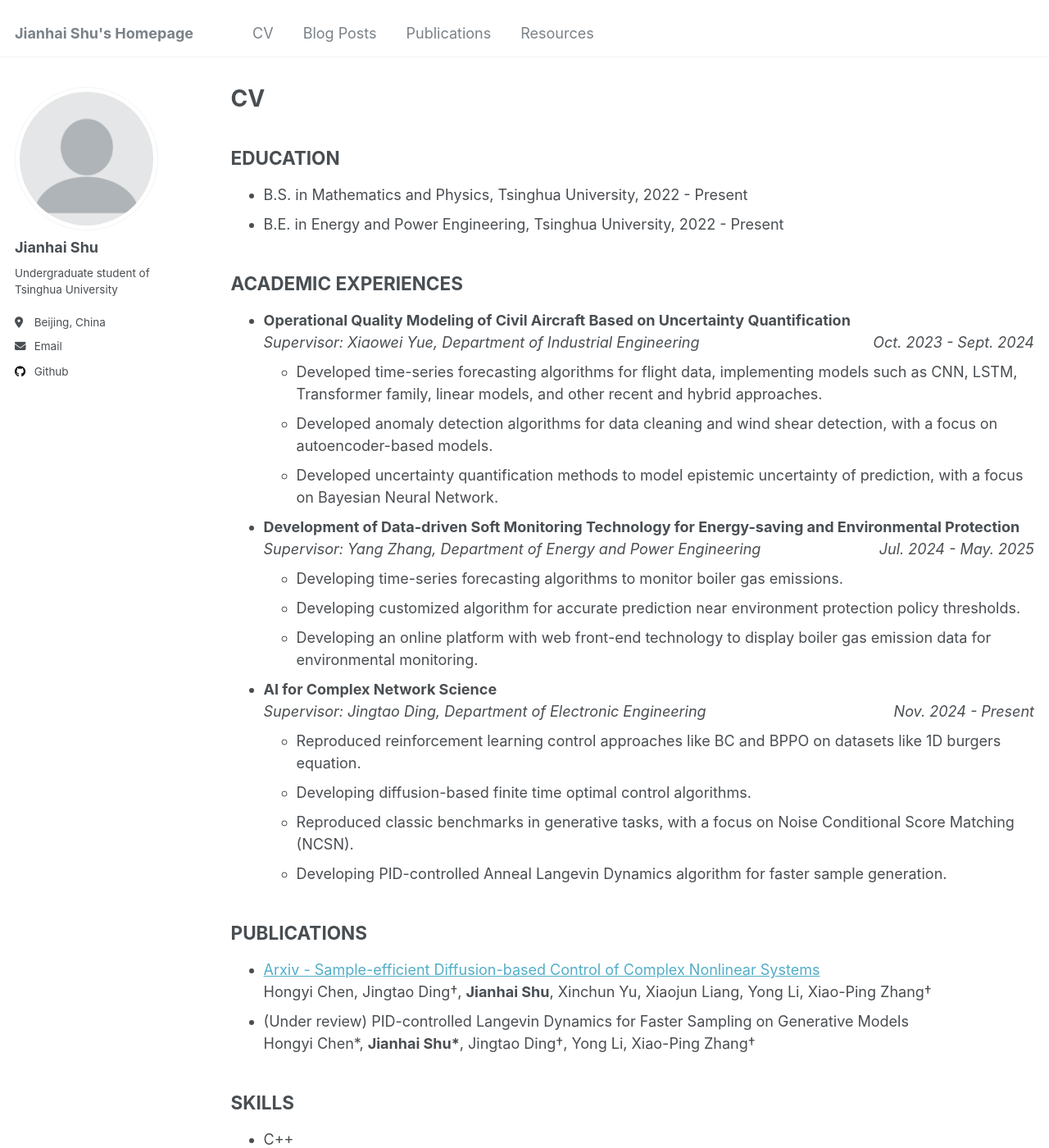
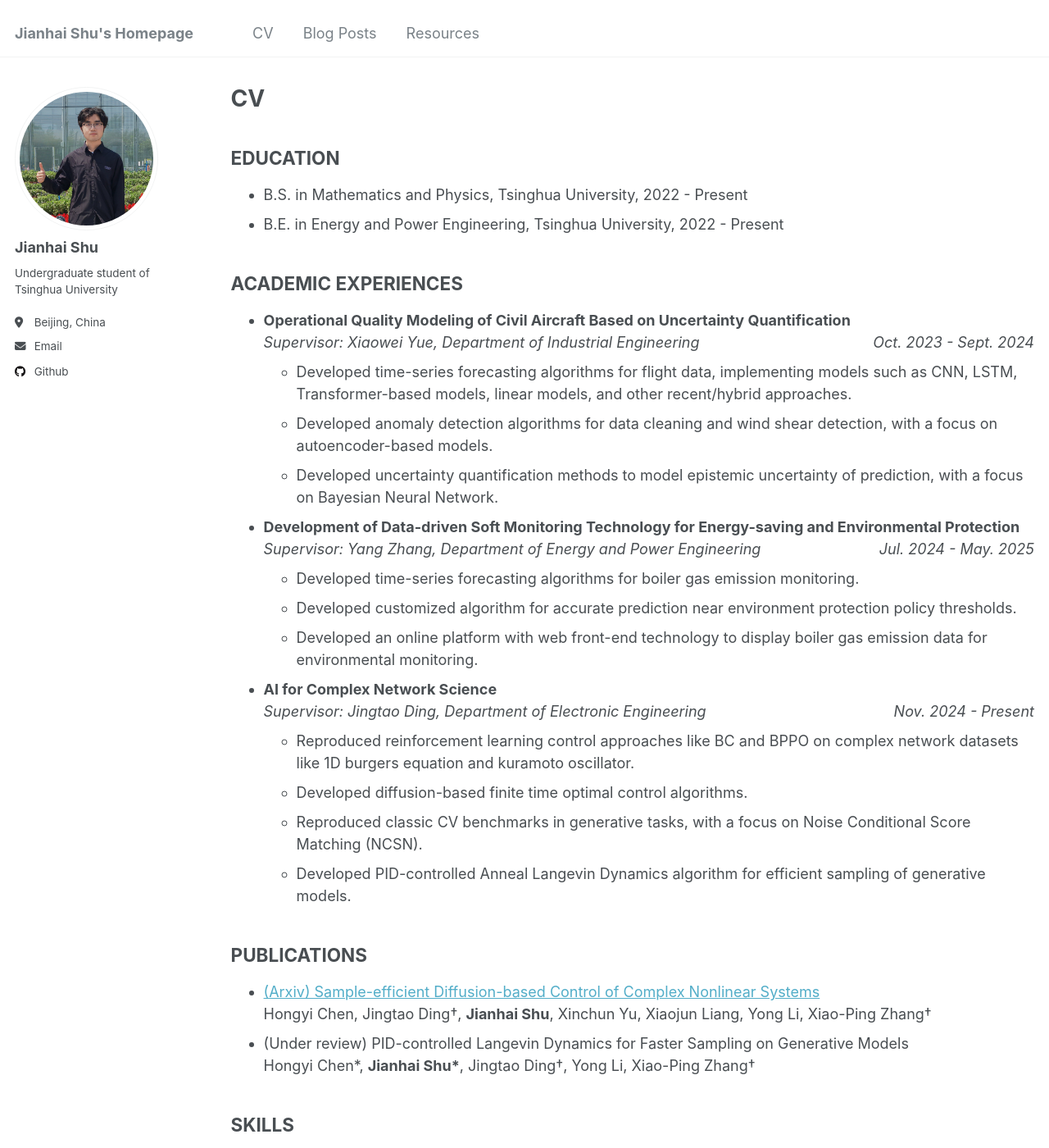
Before and after one commit to Celestopia/celestopia.github.io, a Jekyll site: the page built from _pages/cv.md, in a window 1280 px wide and 1400 px high. Shown: the whole window at 82% size. Built offline with Jekyll 4.4.1, drawn with Linux system fonts in a browser that asks for light colours; some of the changed text lies outside the part shown.

Commit message:
update - 20250629

```diff
--- a/_config.yml
+++ b/_config.yml
@@ -21,7 +21,7 @@
 #               Additional customization can be done by editing /_includes/author-profile.html
 author:
   # Biographic information
-  avatar           : "profile.png"
+  avatar           : "profile1.jpg"
   name             : "Jianhai Shu"
   pronouns         : # example: "she/her"
   bio              : "Undergraduate student of Tsinghua University"
--- a/_data/navigation.yml
+++ b/_data/navigation.yml
@@ -12,8 +12,8 @@ main:
   - title: "Blog Posts"
     url: /year-archive/
 
-  - title: "Publications"
-    url: /publications/
+#  - title: "Publications"
+#    url: /publications/
 
   - title: "Resources"
     url: /resources/
--- a/_pages/cv.md
+++ b/_pages/cv.md
@@ -62,7 +62,7 @@ function toggleTooltip(element) {
         <strong>Operational Quality Modeling of Civil Aircraft Based on Uncertainty Quantification</strong>
         <div style="font-style: italic;">Supervisor: Xiaowei Yue, Department of Industrial Engineering<span style="float: right;">Oct. 2023 - Sept. 2024</span></div>
         <ul>
-            <li>Developed time-series forecasting algorithms for flight data, implementing models such as CNN, LSTM, Transformer family, linear models, and other recent and hybrid approaches.</li>
+            <li>Developed time-series forecasting algorithms for flight data, implementing models such as CNN, LSTM, Transformer-based models, linear models, and other recent/hybrid approaches.</li>
             <li>Developed anomaly detection algorithms for data cleaning and wind shear detection, with a focus on autoencoder-based models.</li>
             <li>Developed uncertainty quantification methods to model epistemic uncertainty of prediction, with a focus on Bayesian Neural Network.</li>
         </ul>
@@ -71,19 +71,19 @@ function toggleTooltip(element) {
         <strong>Development of Data-driven Soft Monitoring Technology for Energy-saving and Environmental Protection</strong>
         <div style="font-style: italic;">Supervisor: Yang Zhang, Department of Energy and Power Engineering<span style="float: right;">Jul. 2024 - May. 2025</span></div>
         <ul>
-            <li>Developing time-series forecasting algorithms to monitor boiler gas emissions.</li>
-            <li>Developing customized algorithm for accurate prediction near environment protection policy thresholds.</li>
-            <li>Developing an online platform with web front-end technology to display boiler gas emission data for environmental monitoring.</li>
+            <li>Developed time-series forecasting algorithms for boiler gas emission monitoring.</li>
+            <li>Developed customized algorithm for accurate prediction near environment protection policy thresholds.</li>
+            <li>Developed an online platform with web front-end technology to display boiler gas emission data for environmental monitoring.</li>
         </ul>
     </li>
     <li>
         <strong>AI for Complex Network Science</strong>
         <div style="font-style: italic;">Supervisor: Jingtao Ding, Department of Electronic Engineering<span style="float: right;">Nov. 2024 - Present</span></div>
         <ul>
-            <li>Reproduced reinforcement learning control approaches like BC and BPPO on datasets like 1D burgers equation.</li>
-            <li>Developing diffusion-based finite time optimal control algorithms.</li>
-            <li>Reproduced classic benchmarks in generative tasks, with a focus on Noise Conditional Score Matching (NCSN).</li>
-            <li>Developing PID-controlled Anneal Langevin Dynamics algorithm for faster sample generation.</li>
+            <li>Reproduced reinforcement learning control approaches like BC and BPPO on complex network datasets like 1D burgers equation and kuramoto oscillator.</li>
+            <li>Developed diffusion-based finite time optimal control algorithms.</li>
+            <li>Reproduced classic CV benchmarks in generative tasks, with a focus on Noise Conditional Score Matching (NCSN).</li>
+            <li>Developed PID-controlled Anneal Langevin Dynamics algorithm for efficient sampling of generative models.</li>
         </ul>
     </li>
 </ul>
@@ -92,7 +92,7 @@ function toggleTooltip(element) {
 <h2>PUBLICATIONS</h2>
 
 <ul>
-    <li><a href="https://arxiv.org/abs/2502.17893" title="Arxiv preprint">Arxiv - Sample-efficient Diffusion-based Control of Complex Nonlinear Systems</a><br/>Hongyi Chen, Jingtao Ding†, <strong>Jianhai Shu</strong>, Xinchun Yu, Xiaojun Liang, Yong Li, Xiao-Ping Zhang†</li>
+    <li><a href="https://arxiv.org/abs/2502.17893" title="Arxiv preprint">(Arxiv) Sample-efficient Diffusion-based Control of Complex Nonlinear Systems</a><br/>Hongyi Chen, Jingtao Ding†, <strong>Jianhai Shu</strong>, Xinchun Yu, Xiaojun Liang, Yong Li, Xiao-Ping Zhang†</li>
     <li>(Under review) PID-controlled Langevin Dynamics for Faster Sampling on Generative Models<br/>Hongyi Chen*, <strong>Jianhai Shu*</strong>, Jingtao Ding†, Yong Li, Xiao-Ping Zhang†</li>
 </ul>
 
```
Also changed, not shown: other parts of _pages/cv.md (+5 -5 lines), _pages/about.md (+1 -1 lines), _pages/resources.md (+4 -3 lines), _posts/2024-11-13-About_Me.md (+10 -6 lines), images/profile1.jpg (added), 1 other file.
